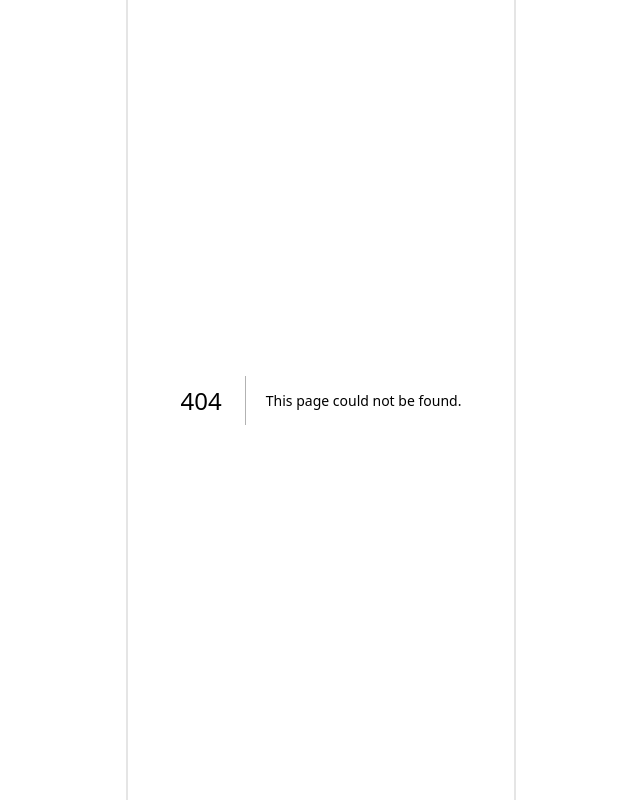
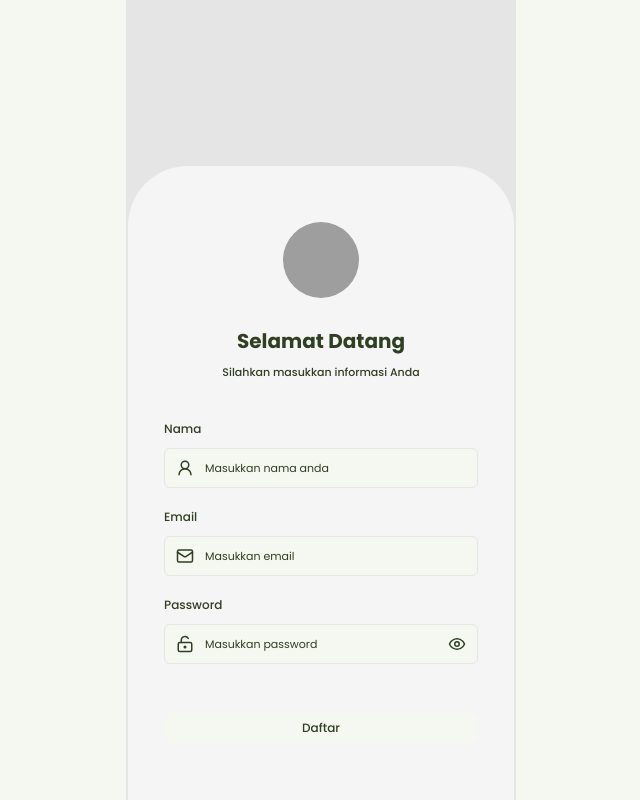
Before and after one commit to 9-Spontan-ZooPort/9_Spontan_ZooPort-FE, a Next.js app: page /auth/register in a window 1280 px wide. Before the commit this address had no page. Shown: the whole page, without its empty margins (319-959 px from the left). Built offline with nearby package versions, Linux system fonts and the light colour scheme; grey boxes are pictures that could not be loaded.

Commit message:
feat: addding register page

```diff
--- /dev/null
+++ b/src/app/auth/register/page.tsx
@@ -0,0 +1,142 @@
+"use client";
+import { Avatar, AvatarFallback, AvatarImage } from "@/components/ui/avatar";
+import { Button } from "@/components/ui/button";
+import {
+	Form,
+	FormControl,
+	FormField,
+	FormItem,
+	FormLabel,
+	FormMessage,
+} from "@/components/ui/form";
+import { Input } from "@/components/ui/input";
+import { zodResolver } from "@hookform/resolvers/zod";
+import {
+	EyeIcon,
+	EyeOff,
+	LockKeyholeOpenIcon,
+	MailIcon,
+	UserRound,
+} from "lucide-react";
+import * as React from "react";
+import { useForm } from "react-hook-form";
+import { z } from "zod";
+
+export default function Register() {
+	return (
+		<div className="bg-neutral-200 w-full flex items-end justify-center">
+			<div className="bg-neutral-100 w-full justify-center items-center flex flex-col px-9 py-14 rounded-t-[60px]">
+				<Avatar>
+					<AvatarImage src="https://github.com/shadcn.png" />
+					<AvatarFallback>CN</AvatarFallback>
+				</Avatar>
+				<div className="pt-7 pb-9 flex flex-col justify-center items-center gap-2">
+					<p className="text-h7 font-bold">Selamat Datang</p>
+					<p className="text-c2 font-medium">
+						Silahkan masukkan informasi Anda
+					</p>
+				</div>
+				<RegisterForm />
+			</div>
+		</div>
+	);
+}
+
+function RegisterForm() {
+	const RegisterSchema = z.object({
+		nama: z.string(),
+		email: z.string().email(),
+		password: z.string().min(6, "Password must be at least 8 characters"),
+	});
+
+	const form = useForm<z.infer<typeof RegisterSchema>>({
+		resolver: zodResolver(RegisterSchema),
+		defaultValues: {
+			email: "",
+			password: "",
+		},
+	});
+
+	function submit(data: z.infer<typeof RegisterSchema>) {
+		console.log(data);
+	}
+
+	const [showPassword, setShowPassword] = React.useState(false);
+
+	return (
+		<Form {...form}>
+			<form
+				onSubmit={form.handleSubmit(submit)}
+				className="flex flex-col gap-4 w-full"
+			>
+				<FormField
+					control={form.control}
+					name="nama"
+					render={({ field }) => {
+						return (
+							<FormItem>
+								<FormLabel className="text-c1 font-medium">Nama</FormLabel>
+								<FormControl>
+									<Input
+										className="text-c2 font-regular"
+										placeholder="Masukkan nama anda"
+										{...field}
+										startIcon={UserRound}
+									/>
+								</FormControl>
+								<FormMessage />
+							</FormItem>
+						);
+					}}
+				/>
+				<FormField
+					control={form.control}
+					name="email"
+					render={({ field }) => {
+						return (
+							<FormItem>
+								<FormLabel className="text-c1 font-medium">Email</FormLabel>
+								<FormControl>
+									<Input
+										className="text-c2 font-regular"
+										placeholder="Masukkan email"
+										{...field}
+										startIcon={MailIcon}
+									/>
+								</FormControl>
+								<FormMessage />
+							</FormItem>
+						);
+					}}
+				/>
+				<FormField
+					control={form.control}
+					name="password"
+					render={({ field }) => {
+						return (
+							<FormItem>
+								<FormLabel className="text-c1 font-medium">Password</FormLabel>
+								<FormControl>
+									<Input
+										className="text-c2 font-regular"
+										placeholder="Masukkan password"
+										type={showPassword ? "text" : "password"}
+										{...field}
+										startIcon={LockKeyholeOpenIcon}
+										endIcon={[EyeIcon, EyeOff]}
+										onEndIconClick={() => setShowPassword(!showPassword)}
+									/>
+								</FormControl>
+								<FormMessage />
+							</FormItem>
+						);
+					}}
+				/>
+
+				<Button type="submit" className="w-full mt-8">
+					<p className="text-c1 font-medium">Daftar</p>
+				</Button>
+			</form>
+		</Form>
+	);
+}
```
